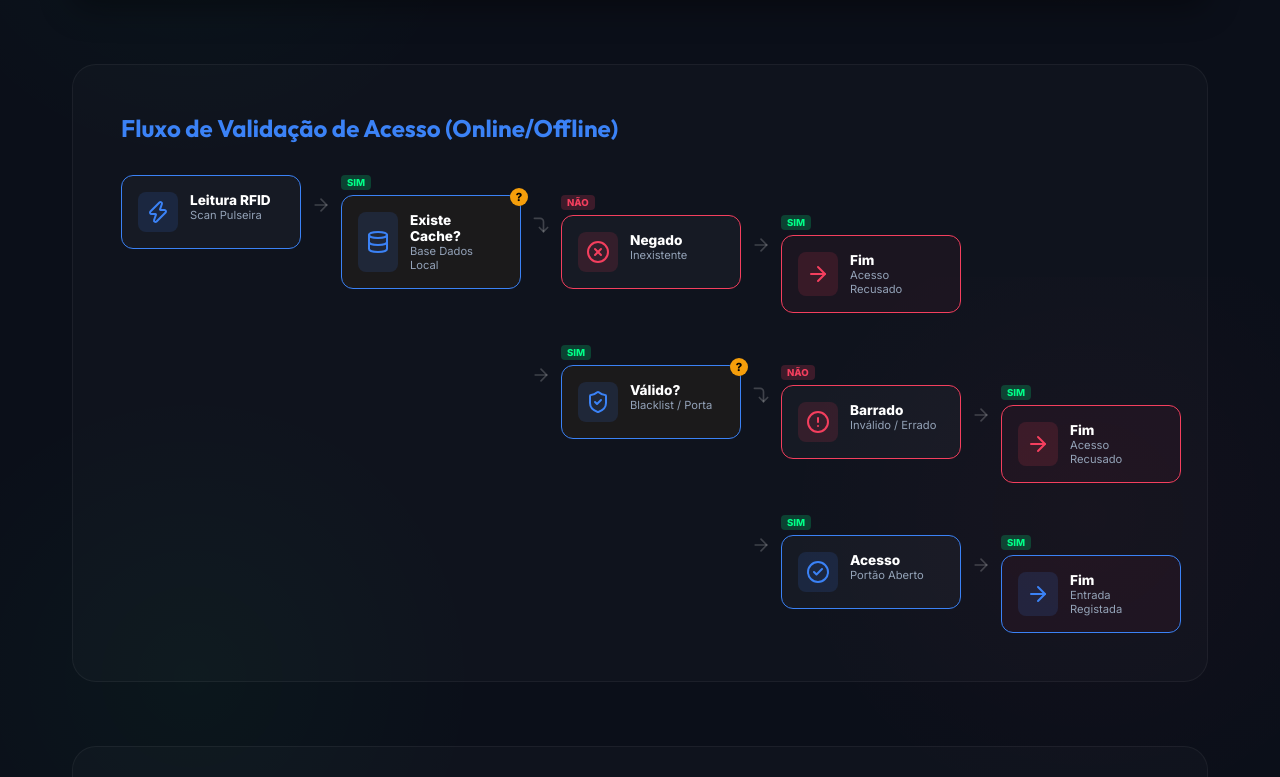
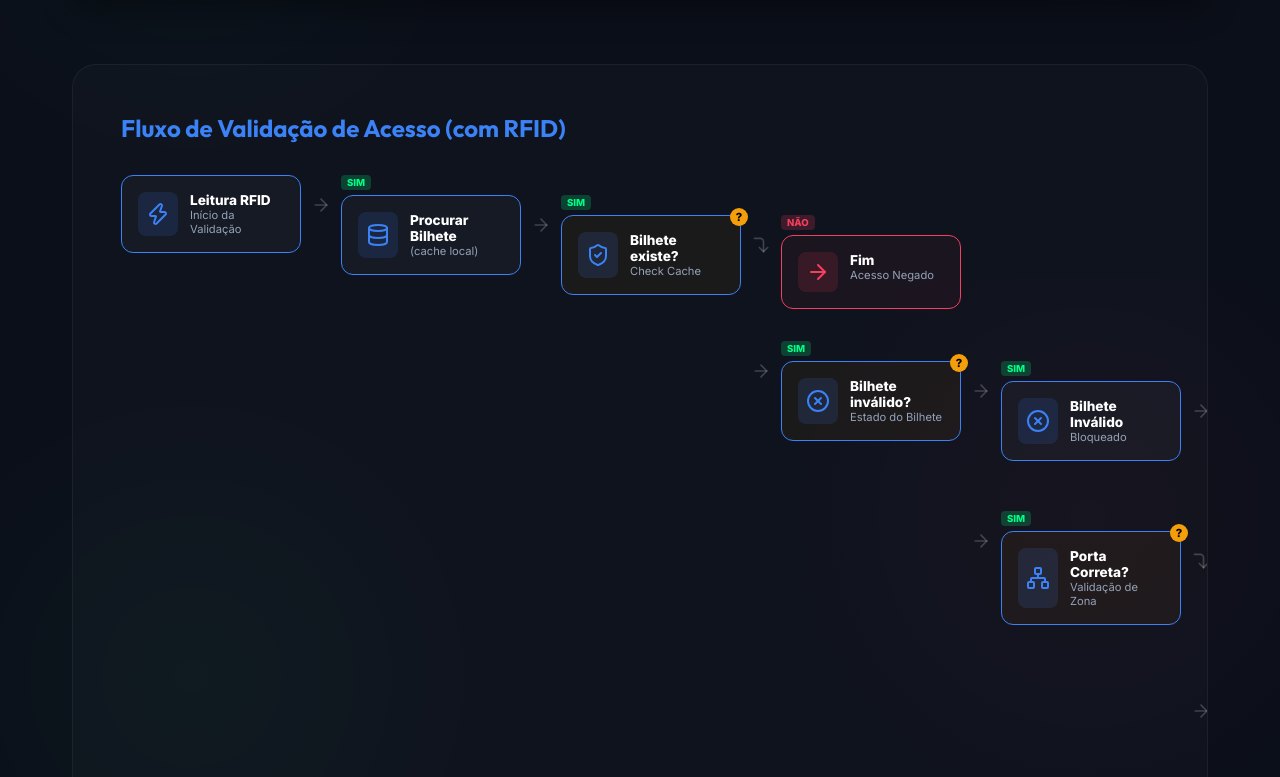
Before and after one commit to SalvadorMilaFilipe/TBBD, a React (Vite) app: page /solucao in a window 1280 px wide. Shown: the part 1323-2100 px from the top of the page. Built offline with nearby package versions, Linux system fonts and the light colour scheme.

Commit message:
UI: Fluxo de Validação 100% fiel ao esquema manual

```diff
--- a/src/pages/Solucao.jsx
+++ b/src/pages/Solucao.jsx
@@ -111,54 +111,99 @@ const Solucao = () => {
       }
     },
     {
-      title: "Fluxo de Validação de Acesso (Online/Offline)",
+      title: "Fluxo de Validação de Acesso (com RFID)",
       color: "#3b82f6",
       root: {
         label: "Leitura RFID",
-        sub: "Scan Pulseira",
+        sub: "Início da Validação",
         icon: <Zap />,
         branches: [
           {
             type: "yes",
             node: {
-              label: "Existe Cache?",
-              type: "decision",
-              sub: "Base Dados Local",
+              label: "Procurar Bilhete",
+              sub: "(cache local)",
               icon: <Database />,
               branches: [
                 {
+                  type: "yes",
+                  node: {
+                    label: "Bilhete existe?",
+                    type: "decision",
+                    sub: "Check Cache",
+                    icon: <ShieldCheck />,
+                    branches: [
+                      {
                         type: "no",
+                        node: { label: "Fim", sub: "Acesso Negado", icon: <ArrowRight />, type: "end" }
+                      },
+                      {
+                        type: "yes",
                         node: {
-                    label: "Negado",
-                    sub: "Inexistente",
+                          label: "Bilhete inválido?",
+                          type: "decision",
+                          sub: "Estado do Bilhete",
                           icon: <XCircle />,
-                    branches: [{ type: "yes", node: { label: "Fim", sub: "Acesso Recusado", icon: <ArrowRight />, type: "end" } }]
+                          branches: [
+                            {
+                              type: "yes",
+                              node: {
+                                label: "Bilhete Inválido",
+                                sub: "Bloqueado",
+                                icon: <XCircle />,
+                                branches: [{ type: "yes", node: { label: "Fim", sub: "Processo Encerrado", icon: <ArrowRight />, type: "end" } }]
                               }
                             },
                             {
                               type: "yes",
                               node: {
-                    label: "Válido?",
+                                label: "Porta Correta?",
                                 type: "decision",
-                    sub: "Blacklist / Porta",
-                    icon: <ShieldCheck />,
+                                sub: "Validação de Zona",
+                                icon: <Network />,
                                 branches: [
                                   {
                                     type: "no",
                                     node: {
-                          label: "Barrado",
-                          sub: "Inválido / Errado",
+                                      label: "Porta Errada",
+                                      sub: "Bilhete não é por hoje",
                                       icon: <AlertCircle />,
-                          branches: [{ type: "yes", node: { label: "Fim", sub: "Acesso Recusado", icon: <ArrowRight />, type: "end" } }]
+                                      branches: [{ type: "yes", node: { label: "Fim", sub: "Processo Encerrado", icon: <ArrowRight />, type: "end" } }]
                                     }
                                   },
                                   {
                                     type: "yes",
                                     node: {
-                          label: "Acesso",
-                          sub: "Portão Aberto",
+                                      label: "Já Registada?",
+                                      type: "decision",
+                                      sub: "Controlo Duplicado",
+                                      icon: <RefreshCcw />,
+                                      branches: [
+                                        {
+                                          type: "yes",
+                                          node: {
+                                            label: "Já Registada",
+                                            sub: "Entrada Duplicada",
+                                            icon: <AlertCircle />,
+                                            branches: [{ type: "yes", node: { label: "Fim", sub: "Processo Encerrado", icon: <ArrowRight />, type: "end" } }]
+                                          }
+                                        },
+                                        {
+                                          type: "yes",
+                                          node: {
+                                            label: "Permitir Acesso",
+                                            sub: "Registar entrada local",
                                             icon: <CheckCircle2 />,
-                          branches: [{ type: "yes", node: { label: "Fim", sub: "Entrada Registada", icon: <ArrowRight />, type: "end" } }]
+                                            branches: [{ type: "yes", node: { label: "Fim", sub: "Acesso Concedido", icon: <ArrowRight />, type: "end" } }]
+                                          }
+                                        }
+                                      ]
+                                    }
+                                  }
+                                ]
+                              }
+                            }
+                          ]
                         }
                       }
                     ]
```
Lines whose indentation alone changed are shown as unchanged.
